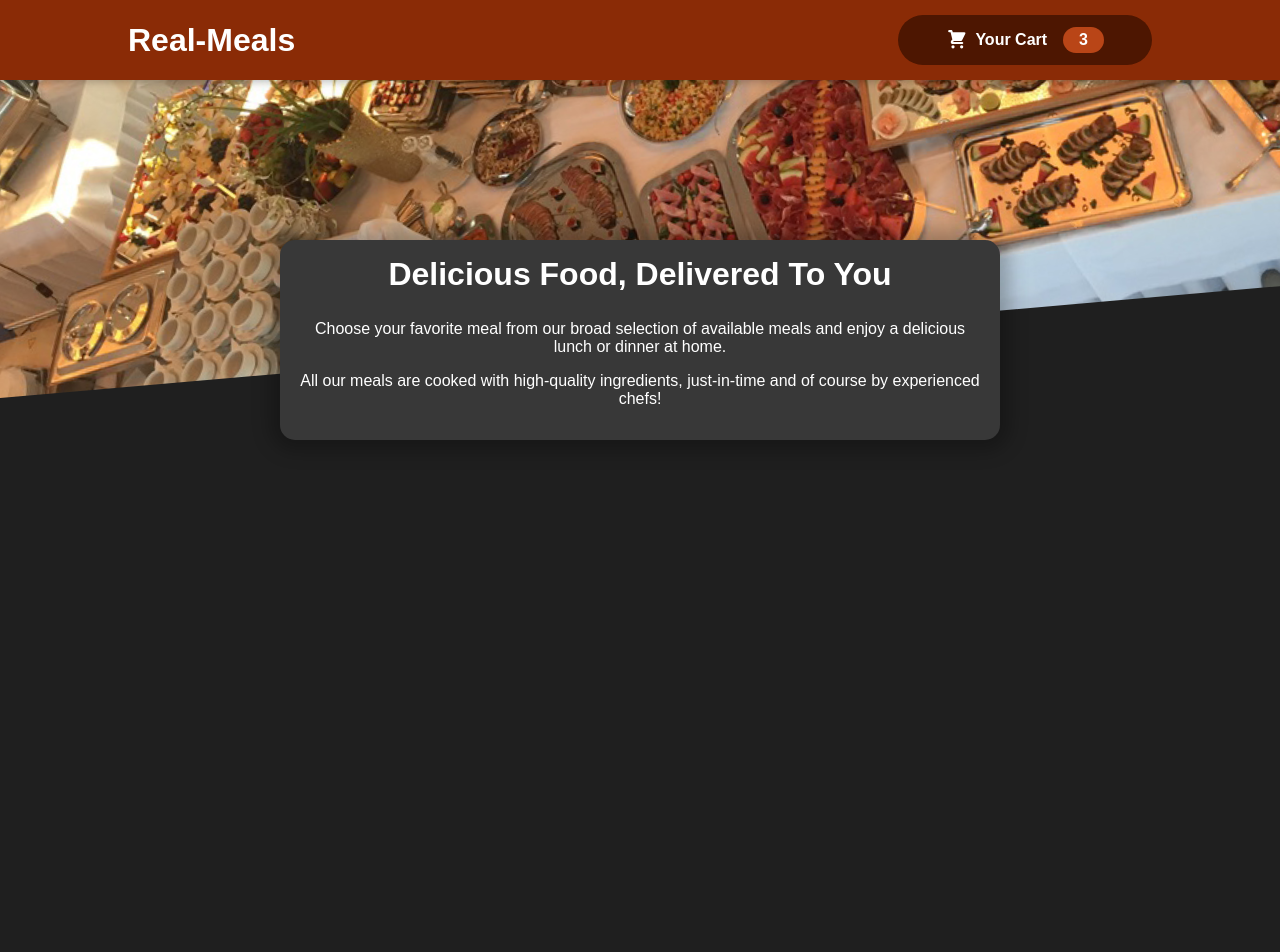
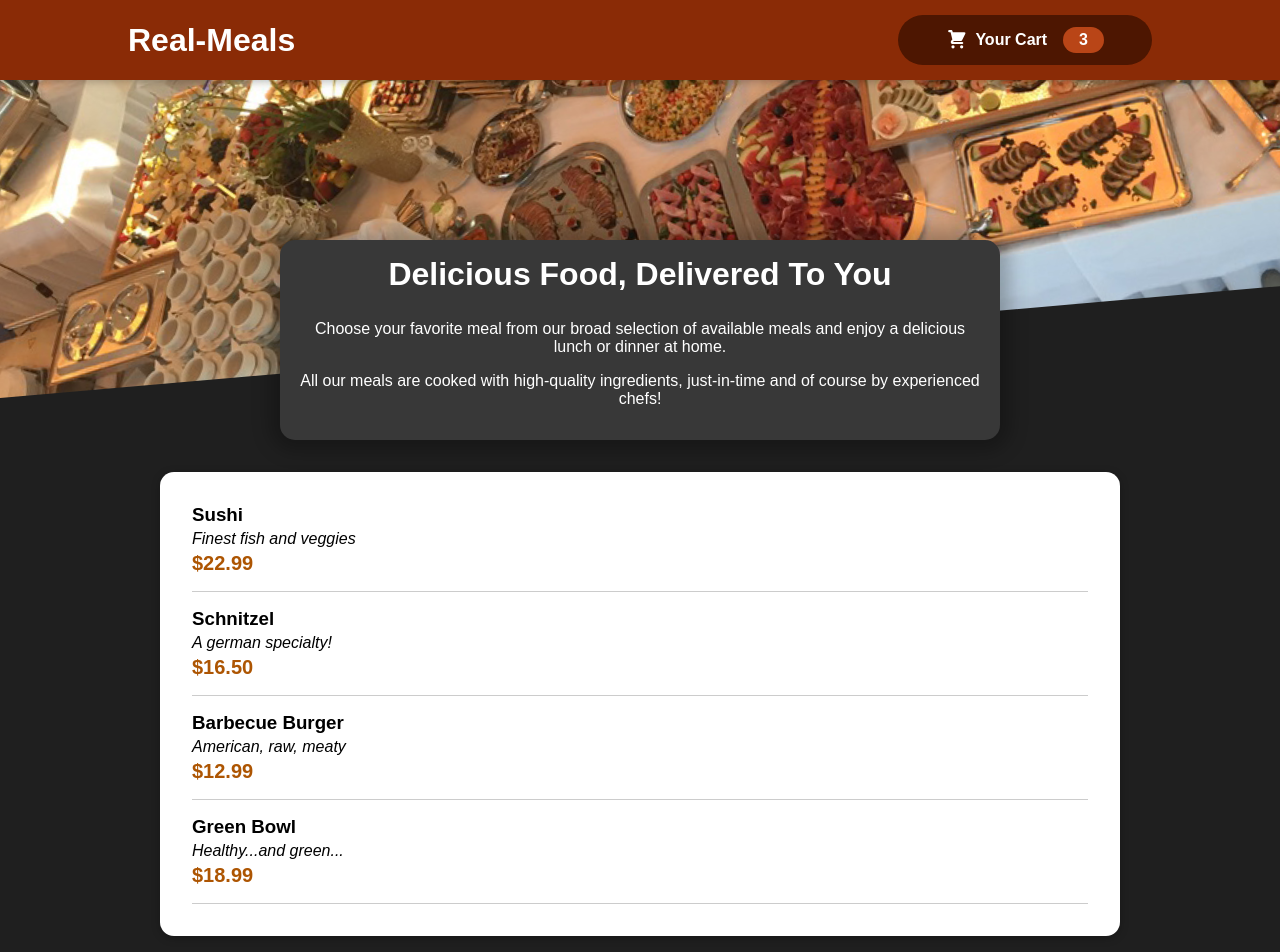
Before and after one commit to dmcdante007/Food-order-App, a React (Create React App) app: page / in a window 1280 px wide. Shown: the top 952 px of the page. Before the commit the page ends 800 px from the top, so only its background shows below. Built offline with nearby package versions, Linux system fonts and the light colour scheme.

Commit message:
"Meal-Item-description"

```diff
--- a/src/App.js
+++ b/src/App.js
@@ -1,13 +1,14 @@
-import React,{Fragment} from "react";
+import React, { Fragment } from "react";
 import Header from "./components/Layout/Header";
-import MealSummary from "./components/Layout/MealSummary";
-
+import Meals from "./components/Meals/Meals";
 
 function App() {
   return (
     <Fragment>
-    <Header/>
-    <MealSummary/>
+      <Header/>
+      <main>
+      <Meals/>
+      </main>
     </Fragment>
   );
 }
--- /dev/null
+++ b/src/components/Meals/AvailableMeals.js
@@ -0,0 +1,51 @@
+import classes from "./AvailableMeals.module.css";
+import Card from "../UI/Card";
+import MealItem from "../Meals/MealItem/MealItem";
+
+const DUMMY_MEALS = [
+  {
+    id: "m1",
+    name: "Sushi",
+    description: "Finest fish and veggies",
+    price: 22.99,
+  },
+  {
+    id: "m2",
+    name: "Schnitzel",
+    description: "A german specialty!",
+    price: 16.5,
+  },
+  {
+    id: "m3",
+    name: "Barbecue Burger",
+    description: "American, raw, meaty",
+    price: 12.99,
+  },
+  {
+    id: "m4",
+    name: "Green Bowl",
+    description: "Healthy...and green...",
+    price: 18.99,
+  },
+];
+const AvailableMeals = () => {
+  const mealsList = DUMMY_MEALS.map((meal) => {
+    return (
+      <MealItem
+        key={meal.id}
+        name={meal.name}
+        description={meal.description}
+        price={meal.price}
+      ></MealItem>
+    );
+  });
+  return (
+    <section className={classes.meals}>
+      <Card>
+        <ul>{mealsList}</ul>
+      </Card>
+    </section>
+  );
+};
+
+export default AvailableMeals;
--- /dev/null
+++ b/src/components/Meals/AvailableMeals.module.css
@@ -0,0 +1,24 @@
+.meals {
+    max-width: 60rem;
+    width: 90%;
+    margin: 2rem auto;
+    animation: meals-appear 1s ease-out forwards;
+  }
+
+  .meals ul {
+    list-style: none;
+    margin: 0;
+    padding: 0;
+  }
+
+  @keyframes meals-appear {
+    from {
+      opacity: 0;
+      transform: translateY(3rem);
+    }
+
+    to {
+      opacity: 1;
+      transform: translateY(0);
+    }
+  }
--- /dev/null
+++ b/src/components/Meals/MealItem/MealItem.js
@@ -0,0 +1,18 @@
+import React from "react";
+import classes from "./MealItem.module.css";
+const MealItem = (props) => {
+  const price = `$${props.price.toFixed(2)}`;
+
+  return (
+    <li className={classes.meal}>
+      <div className={classes}>
+        <h3>{props.name}</h3>
+
+      <div className={classes.description}>{props.description}</div>
+      <div className={classes.price}>{price}</div>
+      </div>
+    </li>
+  );
+};
+
+export default MealItem;
--- /dev/null
+++ b/src/components/Meals/MealItem/MealItem.module.css
@@ -0,0 +1,22 @@
+.meal {
+    display: flex;
+    justify-content: space-between;
+    margin: 1rem;
+    padding-bottom: 1rem;
+    border-bottom: 1px solid #ccc;
+  }
+
+  .meal h3 {
+    margin: 0 0 0.25rem 0;
+  }
+
+  .description {
+    font-style: italic;
+  }
+
+  .price {
+    margin-top: 0.25rem;
+    font-weight: bold;
+    color: #ad5502;
+    font-size: 1.25rem;
+  }
--- /dev/null
+++ b/src/components/Meals/Meals.js
@@ -0,0 +1,14 @@
+import AvailableMeals from "./AvailableMeals";
+import MealSummary from "./MealSummary";
+import React from "react";
+
+const Meals = () => {
+  return (
+    <React.Fragment>
+      <MealSummary/>
+      <AvailableMeals/>
+    </React.Fragment>
+  );
+};
+
+export default Meals;
--- /dev/null
+++ b/src/components/UI/Card.js
@@ -0,0 +1,9 @@
+import classes from './Card.module.css'
+
+const Card = props => {
+    return <div className={classes.card}>
+        {props.children}
+    </div>
+}
+
+export default Card;
--- /dev/null
+++ b/src/components/UI/Card.module.css
@@ -0,0 +1,6 @@
+.card {
+    padding: 1rem;
+    box-shadow: 0 2px 8px rgba(0, 0, 0, 0.25);
+    border-radius: 14px;
+    background-color: white;
+  }
```
Also changed, not shown: src/components/Meals/MealItem/MealItemForm.js (added), src/components/Meals/MealSummary.js (renamed from src/components/Layout/MealSummary.js), src/components/Meals/MealSummary.module.css (renamed from src/components/Layout/MealSummary.module.css).
